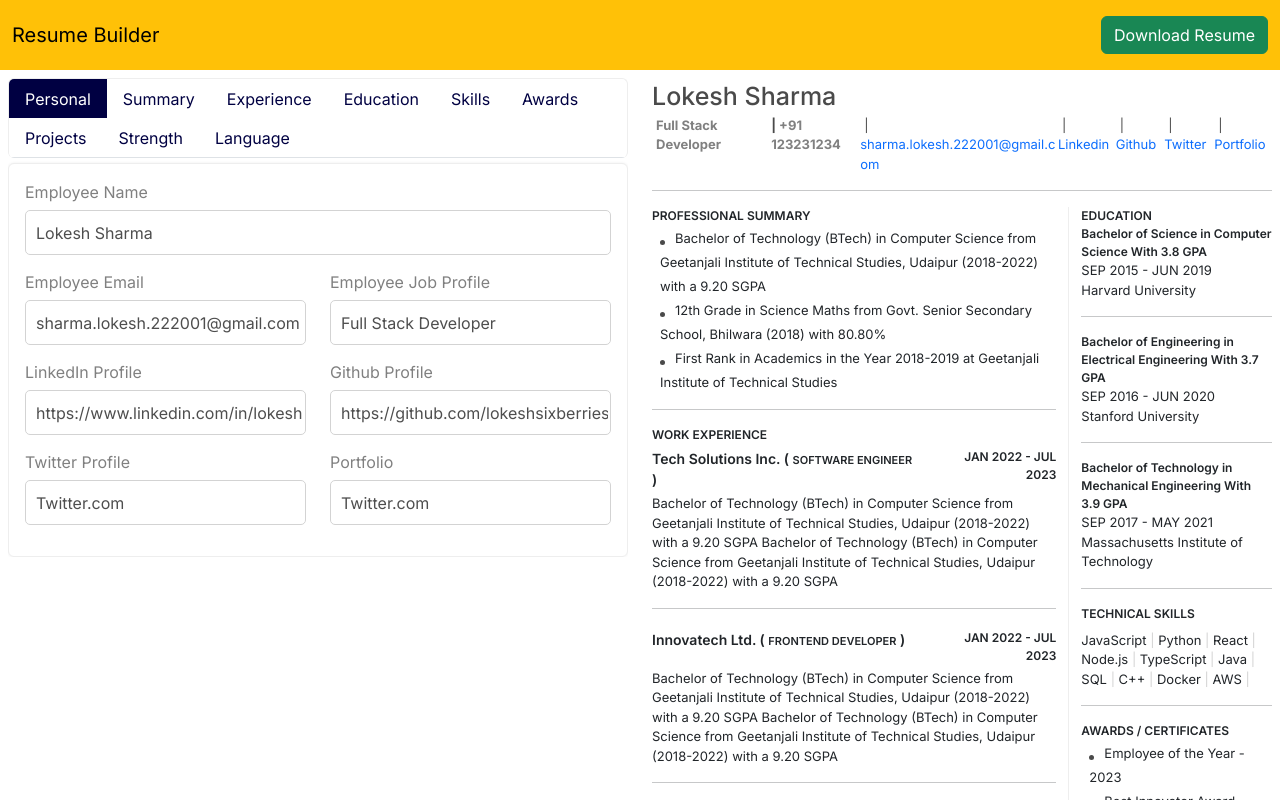
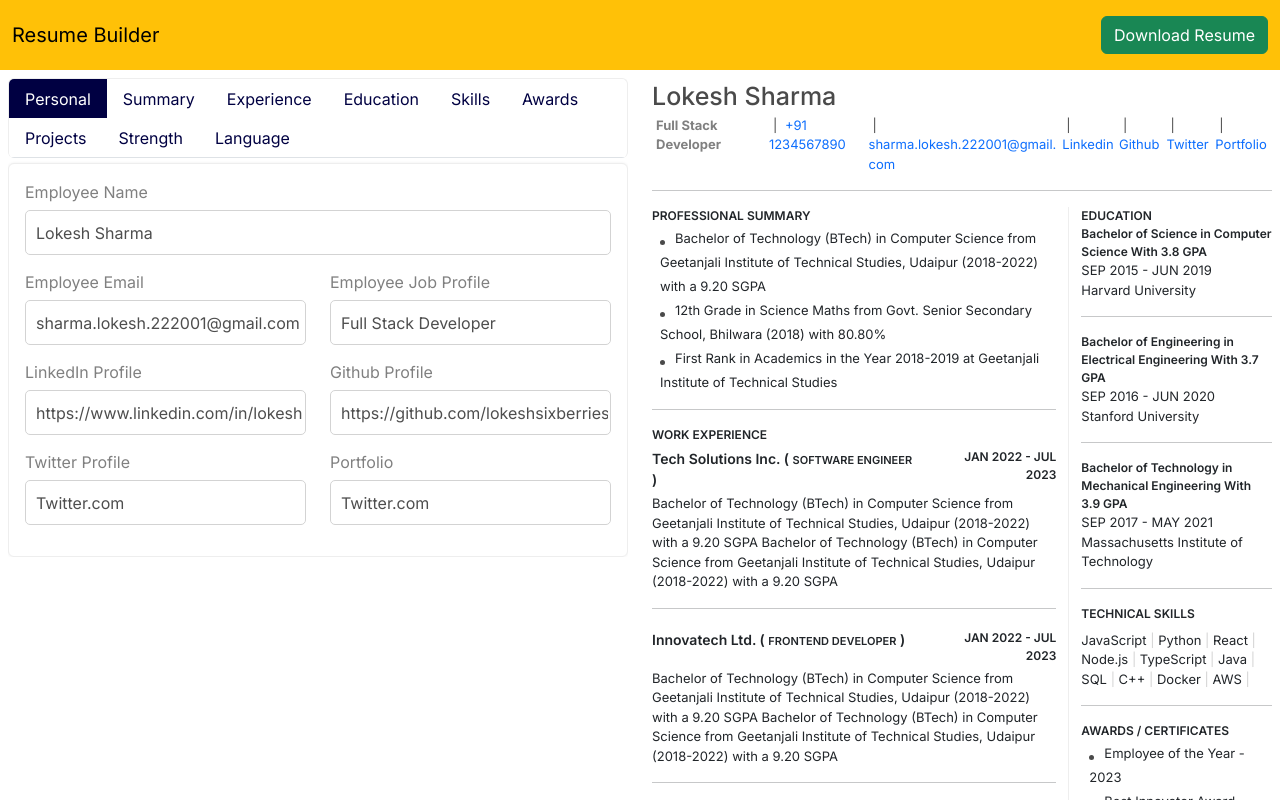
Before and after one commit to lokeshsixberries/Resume-Builder, a Next.js app: page / in a window 1280 px wide. Shown: the top 800 px of the page. Built offline with nearby package versions, Linux system fonts and the light colour scheme.

Commit message:
Broken line issue fixed

```diff
--- a/src/Components/Resume/PersonalInfo.tsx
+++ b/src/Components/Resume/PersonalInfo.tsx
@@ -22,10 +22,8 @@ const PersonalInfo: React.FC = () => {
                                 color: "gray"
                             }}>{personalInfoData.employeeRole}</div>
                             <div className='resume-links text-left d-flex'>
-                                {personalInfoData.employeeEmail && <Link className='resume-personal-profile-link' style={{
-                                    color: "gray",
-                                    fontWeight: "700"
-                                }} href={personalInfoData.employeeEmail} target="_blank"><span className='resume-link-seprator'>|</span>{' '}+91 123231234{' '}</Link>}
+
+                                <Link className='resume-personal-profile-link' href={personalInfoData.employeeEmail} target="_blank"><span className='resume-link-seprator mx-1'>|</span>{' '}+91 1234567890{' '}</Link>
                                 {personalInfoData.employeeEmail && <Link className='resume-personal-profile-link' href={personalInfoData.employeeEmail} target="_blank"><span className='resume-link-seprator mx-1'>|</span>{' '}{personalInfoData.employeeEmail}{' '}</Link>}
                                 {personalInfoData.employeeLinkedin && <Link className='resume-personal-profile-link' href={personalInfoData.employeeLinkedin} target="_blank"><span className='resume-link-seprator mx-1'>|</span>{' '}Linkedin{' '}</Link>}
                                 {personalInfoData.employeeGithub && <Link className='resume-personal-profile-link' href={personalInfoData.employeeGithub} target="_blank"><span className='resume-link-seprator mx-1'>|</span>{' '}Github{' '}</Link>}
```
